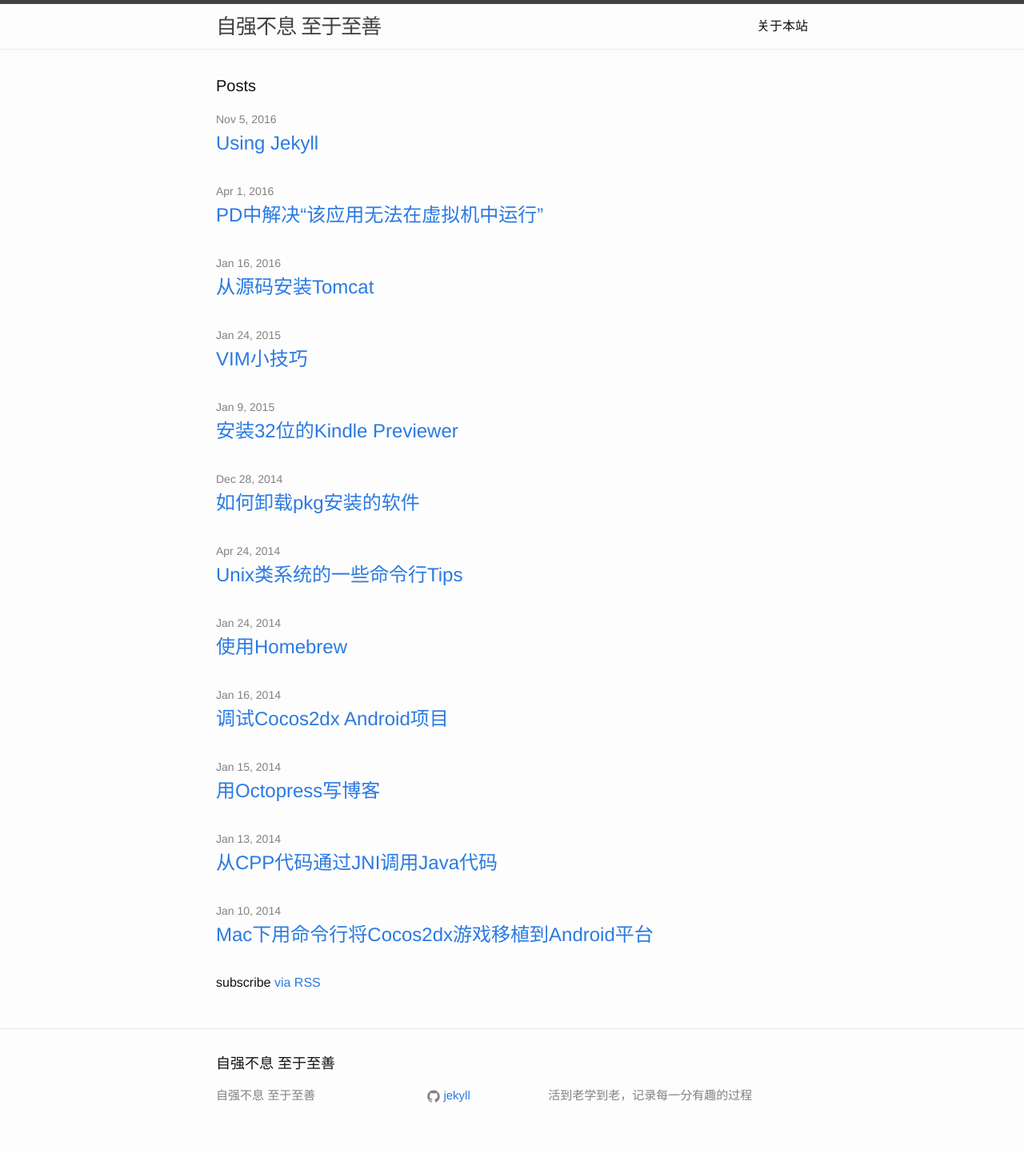
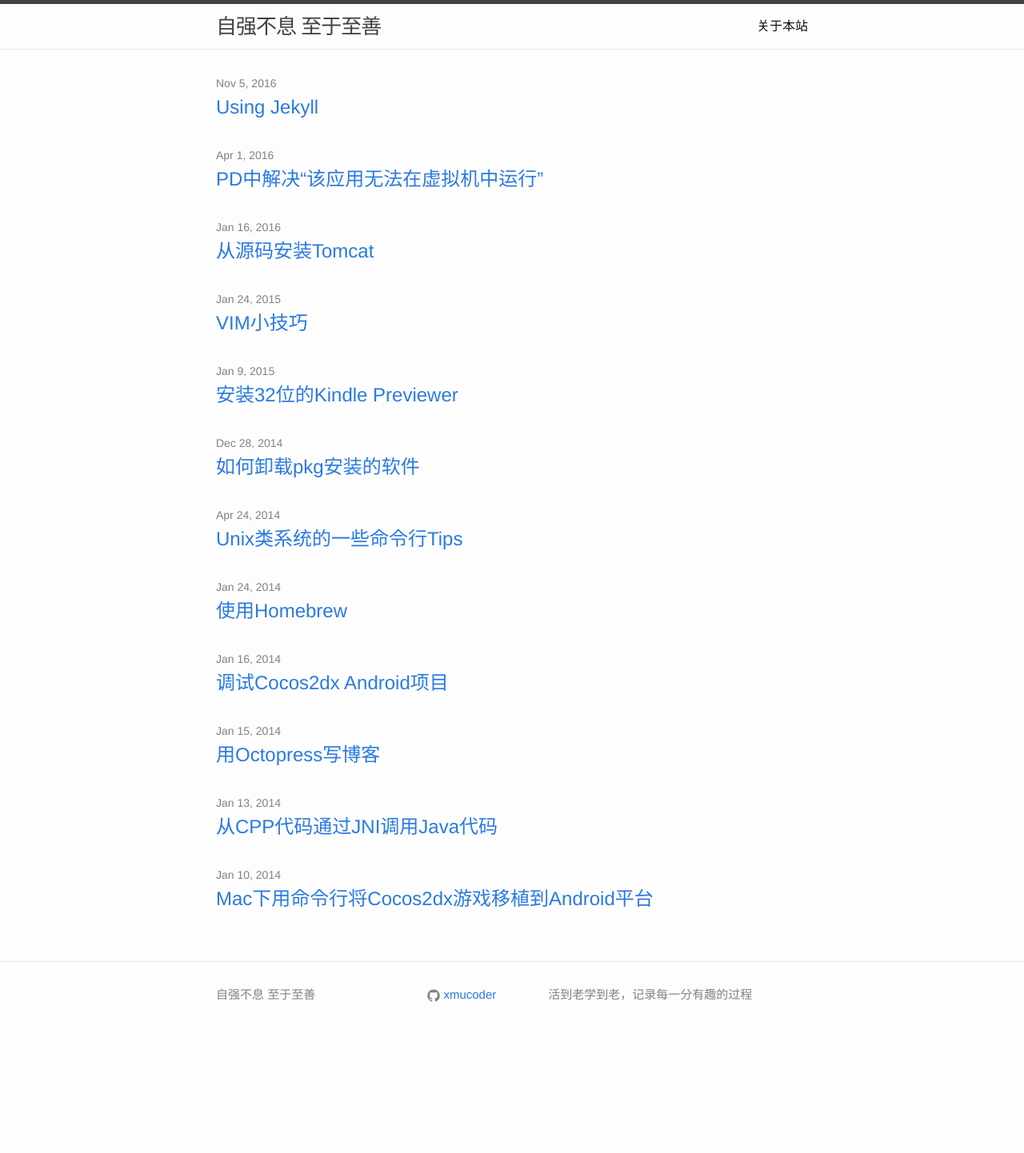
Before and after one commit to qingzhupig/qingzhupig.github.io, a Jekyll site: the page built from index.md, in a window 1280 px wide. Shown: the whole page at 80% size. Built offline with Jekyll 4.4.1, drawn with Linux system fonts in a browser that asks for light colours; after the commit the page ends 1316 px from its top, so only the background shows below that.

Commit message:
1) setup github username 2) update permalink 3) remove Posts on Home page 4) setup disqus (not work yet)

```diff
--- a/_config.yml
+++ b/_config.yml
@@ -19,7 +19,8 @@ description: > # this means to ignore newlines until "baseurl:"
   活到老学到老，记录每一分有趣的过程
 baseurl: "" # the subpath of your site, e.g. /blog
 url: "http://xmucoder.github.io" # the base hostname & protocol for your site, e.g. http://example.com
-github_username:  jekyll
+permalink: /:year/:month/:day/:title
+github_username:  xmucoder
 
 # Build settings
 markdown: kramdown
@@ -29,3 +30,6 @@ gems:
 exclude:
   - Gemfile
   - Gemfile.lock
+
+# misc
+disqus.shortname: xmucoder
--- a/_includes/footer.html
+++ b/_includes/footer.html
@@ -1,8 +1,6 @@
 <footer class="site-footer">
 
   <div class="wrapper">
-
-    <h2 class="footer-heading">{{ site.title | escape }}</h2>
 
     <div class="footer-col-wrapper">
       <div class="footer-col footer-col-1">
--- a/_layouts/home.html
+++ b/_layouts/home.html
@@ -3,8 +3,6 @@ layout: default
 ---
 
 <div class="home">
-
-  <h1 class="page-heading">Posts</h1>
 
   {{ content }}
 
@@ -20,6 +18,4 @@ layout: default
     {% endfor %}
   </ul>
 
-  <p class="rss-subscribe">subscribe <a href="{{ "/feed.xml" | relative_url }}">via RSS</a></p>
-
 </div>
```
Also changed, not shown: _posts/2016-11-05-using-jekyll.md (+0 -1 lines).
